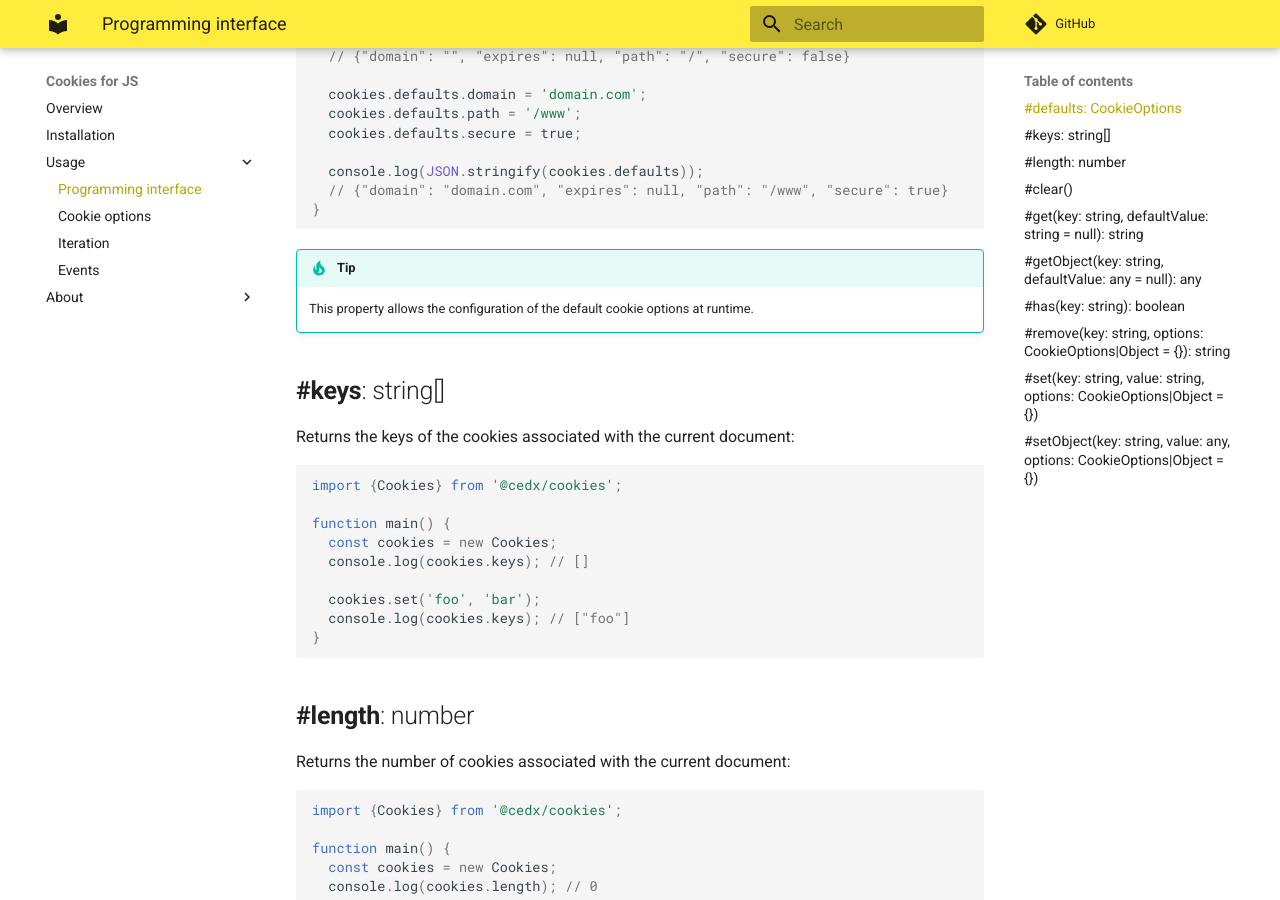
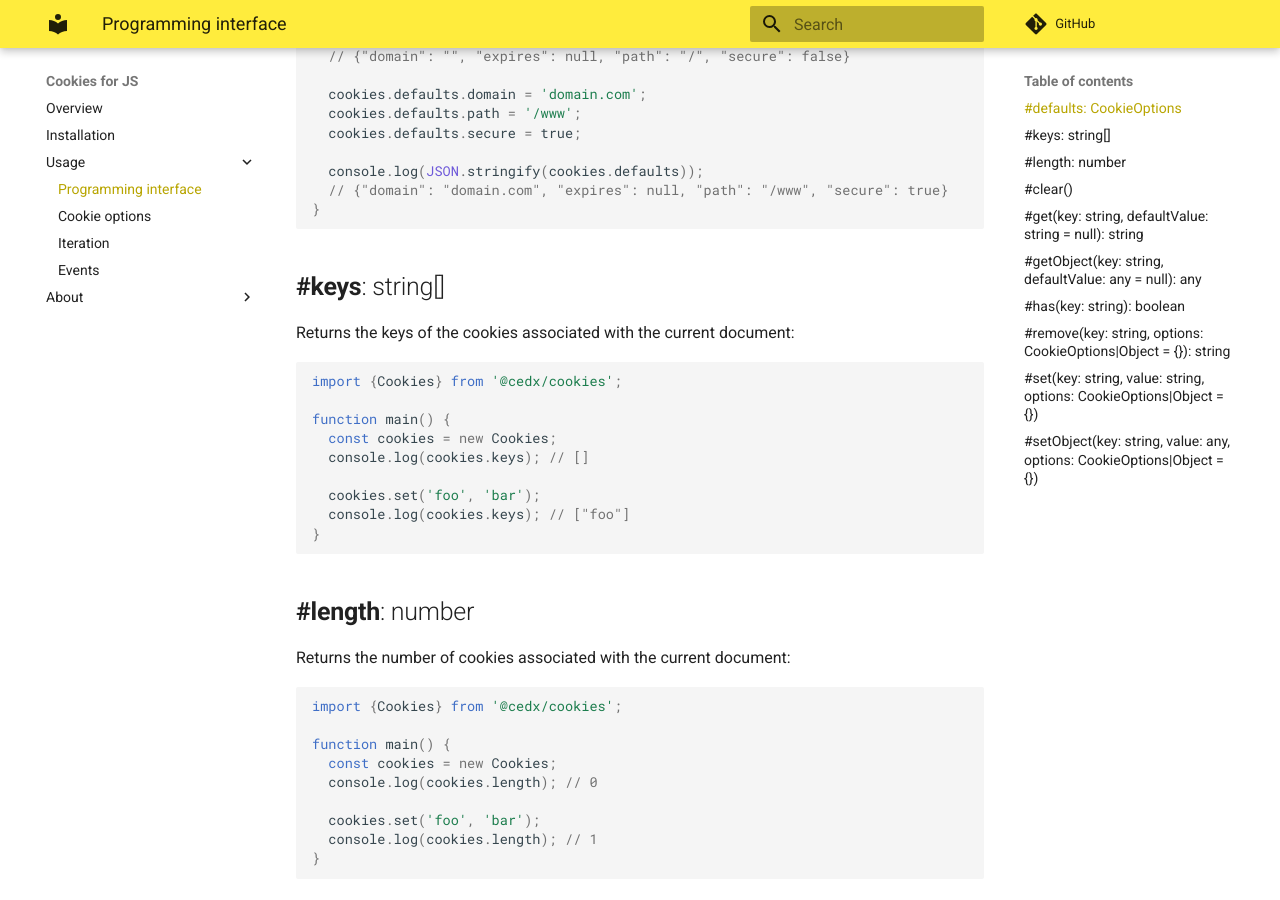
Before and after one commit to cedx/cookies.js, an MkDocs documentation site: the page built from doc/usage/api.md, in a window 1280 px wide and 900 px high, scrolled down 684 px. Built offline with MkDocs 1.6.1 and Material for MkDocs 9.7.7, drawn with Linux system fonts in a browser that asks for light colours; comment, search, counter and statistics services are not loaded; old or Windows-style settings are respelled for this version of MkDocs.

Commit message:
Removed a useless note

````diff
--- a/doc/usage/api.md
+++ b/doc/usage/api.md
@@ -39,10 +39,6 @@ function main() {
   // {"domain": "domain.com", "expires": null, "path": "/www", "secure": true}
 }
 ```
-
-!!! tip
-    This property allows the configuration of the default cookie options
-    at runtime.
 
 ## **#keys**: string[]
 Returns the keys of the cookies associated with the current document:
````
